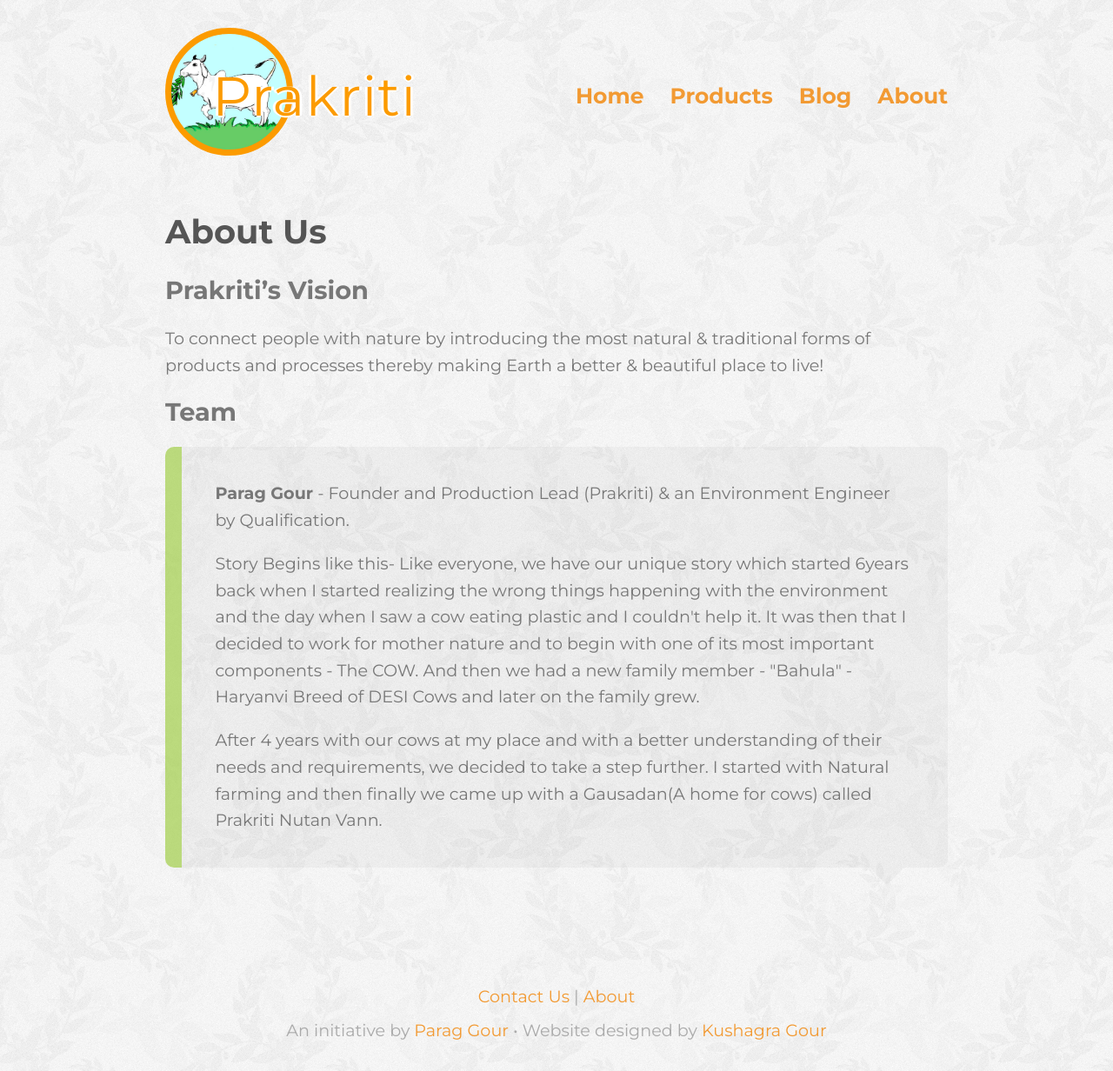
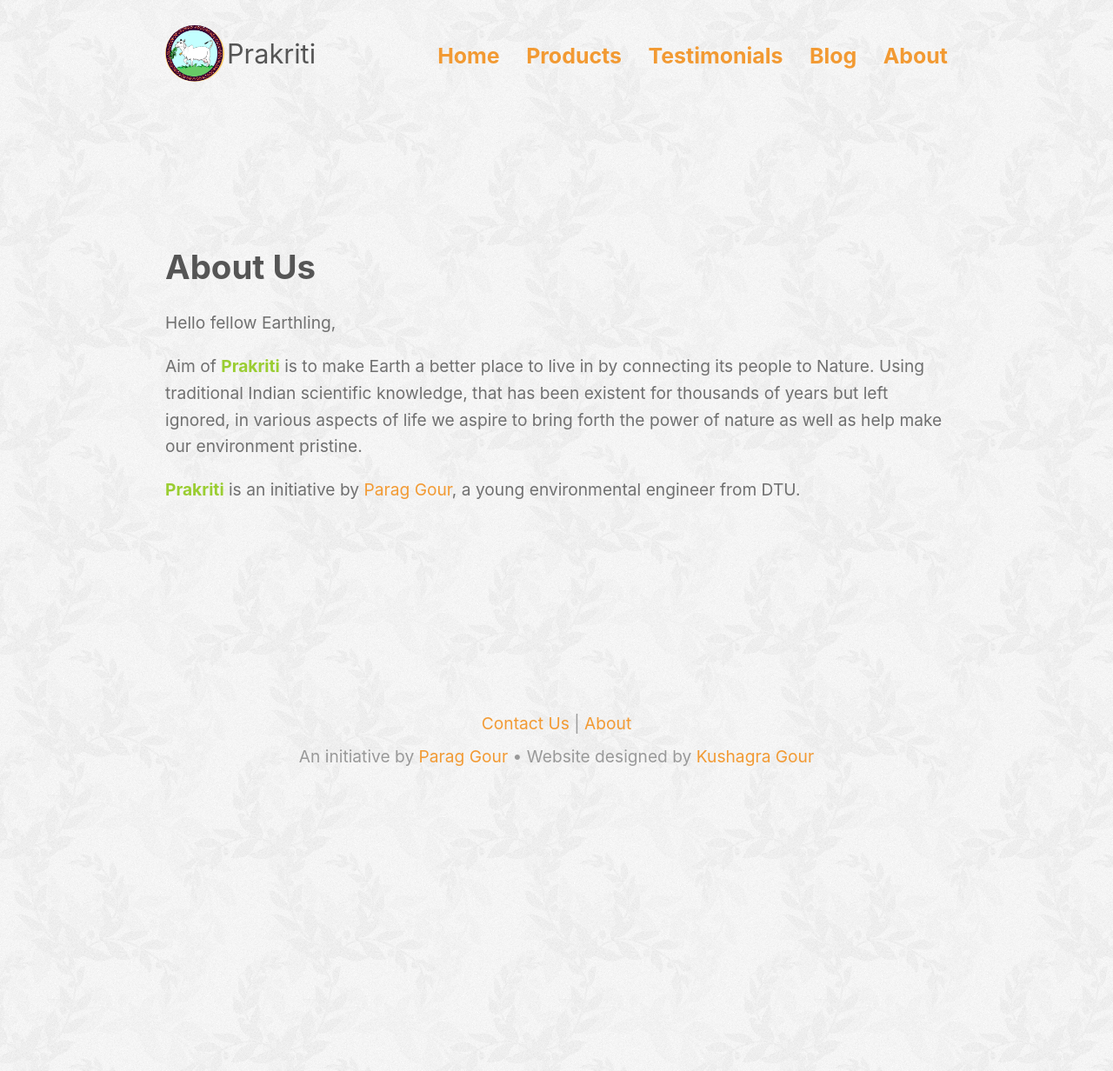
Before and after one commit to prakritee/prakritee.github.io, a Jekyll site: the page built from about.md, in a window 1280 px wide. Shown: the whole page at 87% size. Built offline with Jekyll 4.4.1, drawn with Linux system fonts in a browser that asks for light colours; after the commit the page ends 917 px from its top, so only the background shows below that.

Commit message:
get back old changes

```diff
--- a/_includes/header.html
+++ b/_includes/header.html
@@ -1,23 +1,12 @@
 <link href="https://fonts.googleapis.com/css?family=Berkshire+Swash" rel="stylesheet">
 
 <header class="main-header  row">
-	<a href="/" style="color: rgb(252, 155, 0);letter-spacing: 2px;position: relative;display: block;transform: scale(0.7);transform-origin: 0 0;">
-		<div style="
-		    width: 210px;
-		    height: 210px;
-		    background-image: url(/images/logo.jpg);
-		    background-size: 130%;
-		    border-radius: 50%;
-		    background-position: -27px;
-			  border: 10px solid;
-		    "></div>
-		<div style="position: absolute;left: 77px;top: 45px;z-index: 2;font-size: 90px;text-shadow: 0 3px 0px white, -4px 0px 0px white, 4px 0px 0px white;">Prakriti</div>
-	</a>
+	<a href="/" style="color:inherit;font-size:1.6em"><img class="header-logo" src="/images/logo.jpg" alt="">Prakriti</a>
 
 	<div class="page-nav">
 		<a class="page-nav__link" href="/">Home</a>
 		<a class="page-nav__link" href="/products">Products</a>
-		<!-- <a class="page-nav__link" href="/testimonials">Testimonials</a> -->
+		<a class="page-nav__link" href="/testimonials">Testimonials</a>
 		<a class="page-nav__link" href="/blog">Blog</a>
 		<a class="page-nav__link" href="/about">About</a>
 	</div>
--- a/about.md
+++ b/about.md
@@ -4,31 +4,8 @@
 permalink: /about/
 ---
 
-<!-- Hello fellow Earthling,
+Hello fellow Earthling,
 
 Aim of <span class="bold green">Prakriti</span> is to make Earth a better place to live in by connecting its people to Nature. Using traditional Indian scientific knowledge, that has been existent for thousands of years but left ignored, in various aspects of life we aspire to bring forth the power of nature as well as help make our environment pristine.
 
-<span class="bold green">Prakriti</span> is an initiative by <a href="https://www.facebook.com/parag.gour.7">Parag Gour</a>, a young environmental engineer from DTU. -->
-
-## Prakriti's Vision
-
-To connect people with nature by introducing the most natural & traditional forms of products and processes thereby making Earth a better & beautiful place to live!
-
-## Team
-
-
-<div class="testimonial">
-	<div class="testimonial__body">
-		<p>
-            <strong>Parag Gour</strong> - Founder and Production Lead (Prakriti) & an Environment Engineer by Qualification.
-        </p>
-        <p>
-
-            Story Begins like this- Like everyone, we have our unique story which started 6years back when I started realizing the wrong things happening with the environment and the day when I saw a cow eating plastic and I couldn't help it. It was then that I decided to work for mother nature and to begin with one of its most important components - The COW. And then we had a new family member - "Bahula" - Haryanvi Breed of DESI Cows and later on the family grew.
-        </p>
-        <p>
-            After 4 years with our cows at my place and with a better understanding of their needs and requirements, we decided to take a step further. I started with Natural farming and then finally we came up with a Gausadan(A home for cows) called Prakriti Nutan Vann.
-		</p>
-	</div>
-	<!-- <div class="testimonial__by">- <strong>Sandhya Choubey</strong>, Gujrat</div> -->
-</div>
+<span class="bold green">Prakriti</span> is an initiative by <a href="https://www.facebook.com/parag.gour.7">Parag Gour</a>, a young environmental engineer from DTU.
--- a/css/main.scss
+++ b/css/main.scss
@@ -47,7 +47,8 @@
 }
 body {
 	color: #555;
-	font-family: 'montserrat', sans-serif;
+	// font-family: 'montserrat', sans-serif;
+	font-family: -apple-system, BlinkMacSystemFont, "Segoe UI", Helvetica, Arial, sans-serif, "Apple Color Emoji", "Segoe UI Emoji", "Segoe UI Symbol";
 	margin: 0;
 	font-size: 1.2em;
 	line-height: 1.5;
@@ -75,7 +76,7 @@
 	color: #F47322;
 }
 .post-content {
-	color: #777;
+	color: #707070;
 }
 .btn {
 	background: none;
@@ -106,7 +107,7 @@
 }
 .outer-wrap {
 	// width: 900px;
-	min-height: calc(100vh - 140px);
+	min-height: calc(100vh - 112px);
 	display: -webkit-flex;
 	display: flex;
 	-webkit-flex-direction: column;
@@ -115,10 +116,9 @@
 	transition: 0.25s ease 0.1s;
 }
 .main-header {
-	// margin-bottom: 32px;
+	margin-bottom: 32px;
 	padding: 32px 0 0;
 	display: flex;
-	margin-bottom: -30px;
 	justify-content: space-between;
 	align-items: center;
 }
@@ -163,15 +163,15 @@
 footer {
 	padding: 32px;
 	margin-top: 64px;
-	color: #AAA;
+	color: #999;
 	text-align: center;
 }
 .header-logo {
 	border-radius: 50%;
-	height: 200px;
+	width: 68px;
 	border: 0;
 	padding: 0;
-	margin-right: 10px;
+	margin-right: 3px;
 	vertical-align: middle;
 	position: relative;
 	top: -3px;
@@ -189,10 +189,6 @@
 .post-content {
 	// font-size: 1.2em;
 	line-height: 1.6em;
-}
-.page-nav {
-	position:relative;
-	top: -26px;
 }
 .page-nav__link {
 	margin-left: 25px;
@@ -355,6 +351,7 @@
 .testimonial--with-quote .testimonial__body:before {
 	color: rgba(0,0,0,0.3);
 	pointer-events: none;
+	font-family: 'montserrat', sans-serif;
 	content: "\201C";
 	font-size: 9em;
 	position: relative;
```
Also changed, not shown: index.html (+5 -9 lines).
